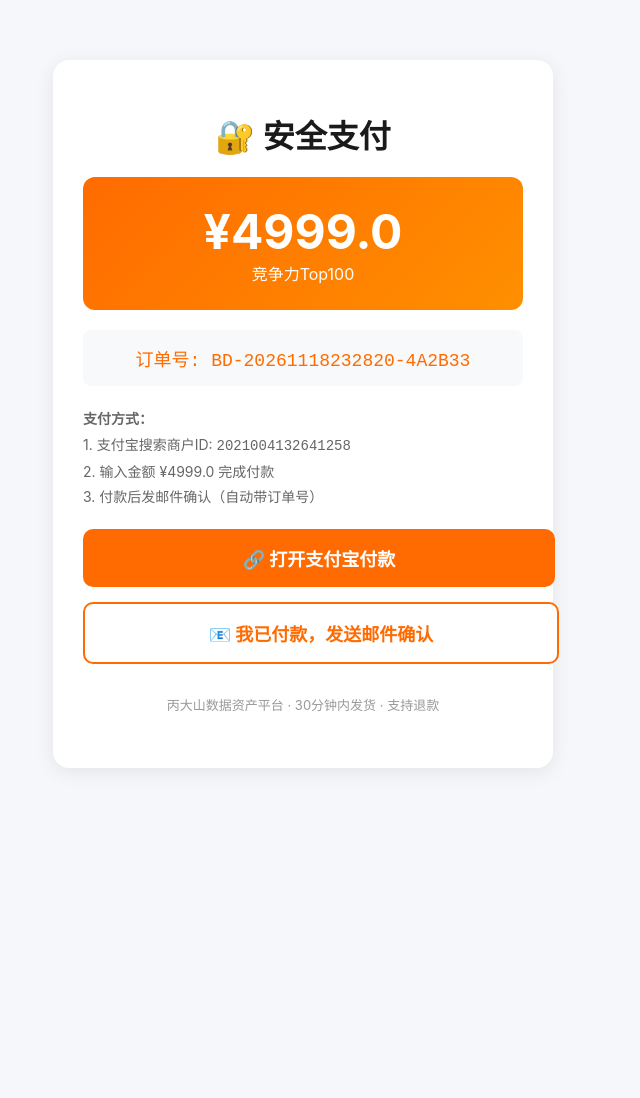
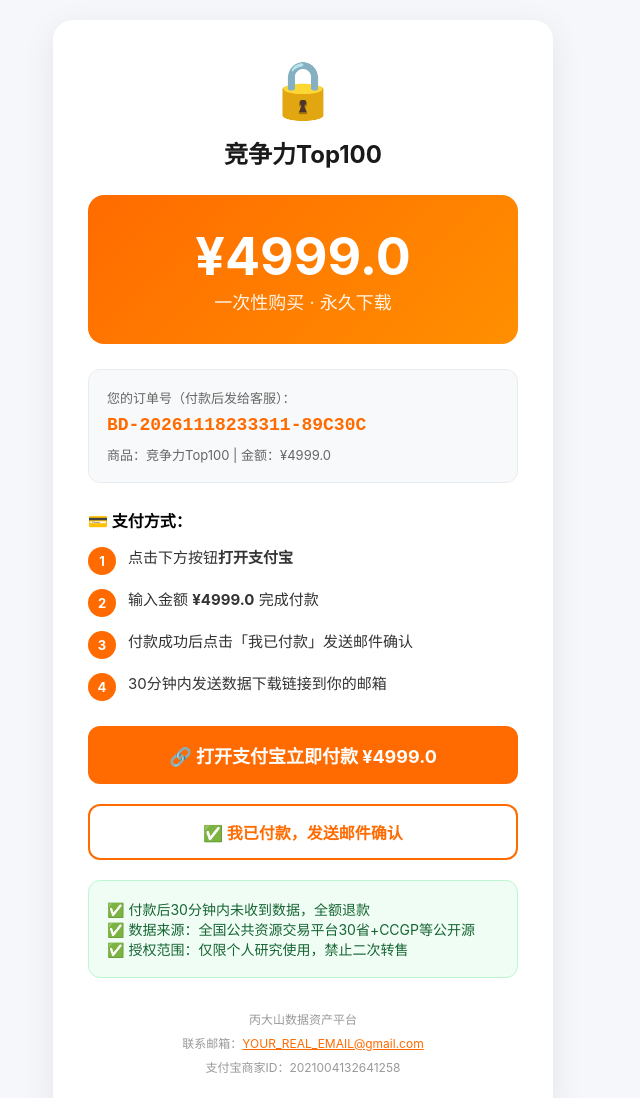
Before and after one commit to breezesamuel/geo-audit, a plain HTML site: page data/shop/pay_supplier_top100.html in a window 1280 px wide. Shown: the top 1098 px of the page, without its empty margins (337-977 px from the left). Before the commit the page ends 828 px from the top, so only its background shows below. Drawn offline with Linux system fonts and the light colour scheme.

Commit message:
upload supplier ranking payment page

```diff
--- a/data/shop/pay_supplier_top100.html
+++ b/data/shop/pay_supplier_top100.html
@@ -2,46 +2,75 @@
 <html lang="zh-CN">
 <head>
 <meta charset="utf-8"/>
-<title>支付 - 竞争力Top100</title>
+<meta name="viewport" content="width=device-width,initial-scale=1"/>
+<title>安全支付 - 竞争力Top100</title>
 <style>
-body{font-family:-apple-system,sans-serif;max-width:500px;margin:40px auto;padding:20px;background:#f5f7fa}
-.card{background:#fff;border-radius:16px;padding:30px;box-shadow:0 4px 20px rgba(0,0,0,.08)}
-h1{text-align:center;color:#1a1a1a;margin-bottom:20px}
-.price-box{background:linear-gradient(135deg,#ff6b00,#ff8f00);color:#fff;padding:25px;border-radius:12px;text-align:center;margin:20px 0}
-.price{font-size:48px;font-weight:bold}
-.order-no{background:#f8f9fa;padding:15px;border-radius:8px;text-align:center;margin:20px 0;font-family:monospace;font-size:18px;color:#ff6b00}
-.btn{display:block;width:100%;padding:16px;background:#ff6b00;color:#fff;border:none;border-radius:10px;font-size:18px;font-weight:bold;cursor:pointer;margin:15px 0;text-decoration:none;text-align:center}
-.btn-secondary{background:#fff;color:#ff6b00;border:2px solid #ff6b00}
-.info{font-size:14px;color:#666;line-height:1.8;margin:20px 0}
+*{box-sizing:border-box;margin:0;padding:0}
+body{font-family:-apple-system,BlinkMacSystemFont,'Segoe UI',sans-serif;background:#f5f7fa;min-height:100vh;display:flex;align-items:center;justify-content:center;padding:20px}
+.container{background:#fff;border-radius:20px;padding:35px;max-width:500px;width:100%;box-shadow:0 8px 32px rgba(0,0,0,.08)}
+.header{text-align:center;margin-bottom:25px}
+.icon{font-size:56px;margin-bottom:12px}
+h1{font-size:24px;color:#1a1a1a;margin-bottom:8px}
+.price-box{background:linear-gradient(135deg,#ff6b00,#ff8f00);color:#fff;padding:30px;border-radius:16px;text-align:center;margin:25px 0}
+.price{font-size:52px;font-weight:bold}
+.unit{font-size:18px;opacity:.9}
+.order-info{background:#f8f9fa;border-radius:12px;padding:18px;margin:20px 0;border:1px solid #e9ecef}
+.order-no{font-size:18px;color:#ff6b00;font-weight:bold;font-family:monospace}
+.steps{margin:25px 0}
+.step{display:flex;align-items:flex-start;margin:14px 0}
+.step-num{width:28px;height:28px;border-radius:50%;background:#ff6b00;color:#fff;display:flex;align-items:center;justify-content:center;font-weight:bold;margin-right:12px;flex-shrink:0;font-size:13px}
+.step-text{font-size:15px;color:#333;line-height:1.5}
+.btn-pay{display:block;width:100%;padding:16px;background:#ff6b00;color:#fff;border:none;border-radius:12px;font-size:18px;font-weight:bold;cursor:pointer;margin:20px 0;text-decoration:none;text-align:center}
+.btn-pay:hover{background:#e55a00}
+.btn-email{display:block;width:100%;padding:14px;background:#fff;color:#ff6b00;border:2px solid #ff6b00;border-radius:12px;font-size:16px;font-weight:bold;cursor:pointer;margin:10px 0;text-decoration:none;text-align:center}
+.trust{background:#f0fdf4;border:1px solid #bbf7d0;border-radius:12px;padding:18px;margin:20px 0;font-size:14px;color:#166534}
+.footer{text-align:center;margin-top:30px;font-size:12px;color:#999;line-height:2}
 </style>
 </head>
 <body>
-<div class="card">
-  <h1>🔐 安全支付</h1>
+<div class="container">
+  <div class="header">
+    <div class="icon">🔒</div>
+    <h1>竞争力Top100</h1>
+  </div>
+
   <div class="price-box">
     <div class="price">¥4999.0</div>
-    <div>竞争力Top100</div>
+    <div class="unit">一次性购买 · 永久下载</div>
   </div>
 
-  <div class="order-no">订单号: BD-20261118232820-4A2B33</div>
-
-  <div class="info">
-    <strong>支付方式：</strong><br>
-    1. 支付宝搜索商户ID: <code>2021004132641258</code><br>
-    2. 输入金额 ¥4999.0 完成付款<br>
-    3. 付款后发邮件确认（自动带订单号）
+  <div class="order-info">
+    <div style="font-size:13px;color:#666;margin-bottom:8px">您的订单号（付款后发给客服）：</div>
+    <div class="order-no">BD-20261118233311-89C30C</div>
+    <div style="margin-top:10px;font-size:13px;color:#666">商品：竞争力Top100 | 金额：¥4999.0</div>
   </div>
 
-  <a class="btn" href="alipays://platformapi/startapp?appId=2021004132641258&subject=竞争力Top100&total_amount=4999.0&out_trade_no=BD-20261118232820-4A2B33">
-    🔗 打开支付宝付款
+  <div class="steps">
+    <h3 style="margin-bottom:15px;font-size:16px">💳 支付方式：</h3>
+    <div class="step"><div class="step-num">1</div><div class="step-text">点击下方按钮<strong>打开支付宝</strong></div></div>
+    <div class="step"><div class="step-num">2</div><div class="step-text">输入金额 <strong>¥4999.0</strong> 完成付款</div></div>
+    <div class="step"><div class="step-num">3</div><div class="step-text">付款成功后点击「我已付款」发送邮件确认</div></div>
+    <div class="step"><div class="step-num">4</div><div class="step-text">30分钟内发送数据下载链接到你的邮箱</div></div>
+  </div>
+
+  <a class="btn-pay" href="alipays://platformapi/startapp?appId=2021004132641258&subject=竞争力Top100&total_amount=4999.0&out_trade_no=BD-20261118233311-89C30C">
+    🔗 打开支付宝立即付款 ¥4999.0
   </a>
 
-  <a class="btn btn-secondary" href="mailto:orders@bingdashan.com?subject=付款确认-BD-20261118232820-4A2B33&body=我已付款，订单号：BD-20261118232820-4A2B33，商品：竞争力Top100，金额：¥4999.0，请发送下载链接到我的邮箱。">
-    📧 我已付款，发送邮件确认
+  <a class="btn-email" href="mailto:YOUR_REAL_EMAIL@gmail.com?subject=付款确认-BD-20261118233311-89C30C&body=我已付款%2C订单号%3ABD-20261118233311-89C30C%0D%0A商品%3A竞争力Top100%0D%0A金额%3A%E%A64999.0%0D%0A请发送下载链接到我的邮箱。">
+    ✅ 我已付款，发送邮件确认
   </a>
 
-  <div class="info" style="margin-top:30px;font-size:13px;color:#999;text-align:center">
-    丙大山数据资产平台 · 30分钟内发货 · 支持退款
+  <div class="trust">
+    ✅ 付款后30分钟内未收到数据，全额退款<br>
+    ✅ 数据来源：全国公共资源交易平台30省+CCGP等公开源<br>
+    ✅ 授权范围：仅限个人研究使用，禁止二次转售
+  </div>
+
+  <div class="footer">
+    丙大山数据资产平台<br>
+    联系邮箱：<a href="mailto:YOUR_REAL_EMAIL@gmail.com" style="color:#ff6b00">YOUR_REAL_EMAIL@gmail.com</a><br>
+    支付宝商家ID：2021004132641258
   </div>
 </div>
 </body>
```
